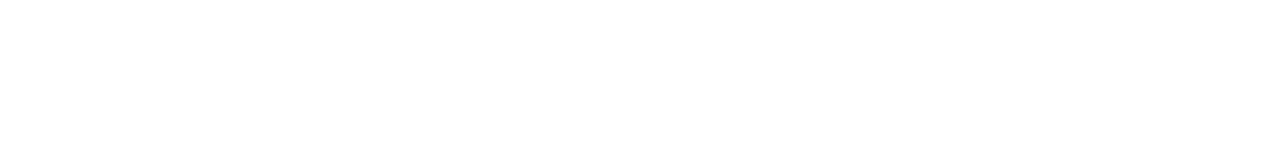
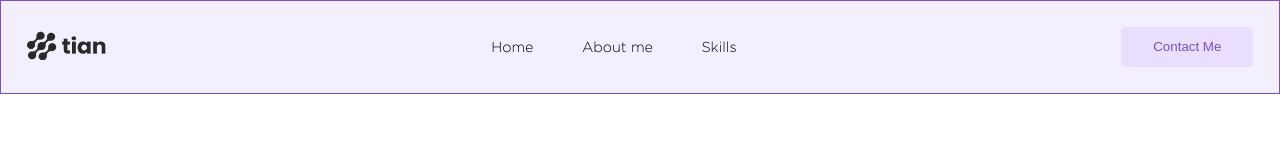
Before and after one commit to katas8n/project-1, a plain HTML site: page project/index.html in a window 1280 px wide. Drawn offline with Linux system fonts and the light colour scheme.

Commit message:
Lets get started

```diff
--- a/project/index.html
+++ b/project/index.html
@@ -7,5 +7,25 @@
     <!-- <link rel="shortcut icon" href="favicon.ico" type="image/x-icon"> -->
     <title>New Project</title>
   </head>
-  <body></body>
+  <body>
+    <header class="header">
+      <div class="logo-wrapper">
+        <img
+          src="./public/icons/logo.png"
+          alt="There nothing here yet"
+          class="logo"
+        />
+      </div>
+
+      <nav class="nav">
+        <a href="#" class="nav__link">Home</a>
+        <a href="#" class="nav__link">About me</a>
+        <a href="#" class="nav__link">Skills</a>
+      </nav>
+
+      <div class="button-wrapper">
+        <button class="button">Contact Me</button>
+      </div>
+    </header>
+  </body>
 </html>
--- a/project/styles/style.css
+++ b/project/styles/style.css
@@ -1,3 +1,15 @@
+@import "./variables.css";
+
+@font-face {
+    font-family: "primary";
+    src: url(../public/fonts/Gotham-Thin.ttf);
+}
+
+@font-face {
+    font-family: "primary-light";
+    src: url(../public/fonts/Gotham-Light.ttf);
+}
+
 * {
     padding : 0;
     margin : 0;
@@ -12,3 +24,33 @@ a {
 li {
     list-style-type : none ;
 }
+
+.header {
+    font-family: primary-light;
+    background: var(--primary-bg);
+    border: var(--primary-border);
+    display: flex;
+    justify-content: space-between;
+    align-items: center;
+    padding: 1.6rem;
+    font-size: .9rem;
+    font-weight: 400;
+}
+
+.nav {
+    width: 20%;
+    display: flex;
+    justify-content: space-between;
+}
+
+.logo {
+    width: 5rem;
+}
+
+.button {
+    background: #E9DFFC;
+    color: #784DC7;
+    padding: .8rem 2rem;
+    border-radius: .3rem;
+    border: none;
+}
--- a/project/styles/variables.css
+++ b/project/styles/variables.css
@@ -1,12 +1,8 @@
 :root {
-    --primary-color : ;
+    --primary-color : #292929 ;
 
-    --primary-bg : ;
+    --primary-bg : #F4EFFE;
 
-    --font-family-size : ;
+    --primary-border : 1px solid rgba(120, 77, 199, 1);
 
-    --font-size-size : ;
-
-    --margin-size : ;
-    --padding-size : ;
 }
```
Also changed, not shown: project/public/fonts/Gotham-Light.ttf (added), project/public/fonts/Gotham-Thin.ttf (added), project/public/fonts/Gotham-XLight.ttf (added), project/public/icons/logo.png (added).
